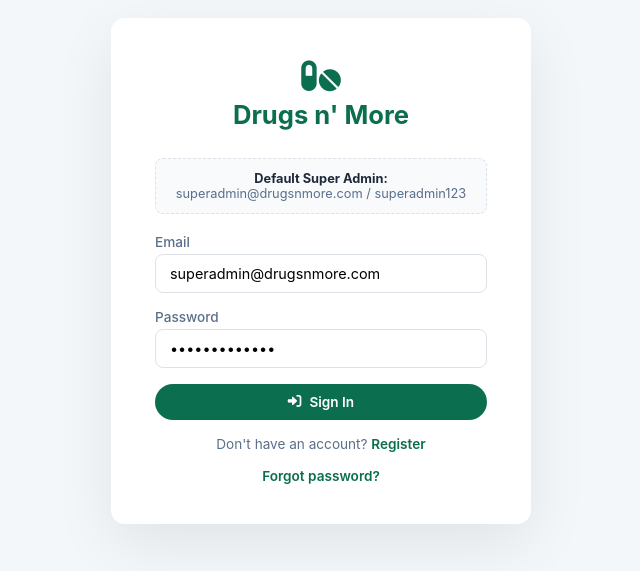
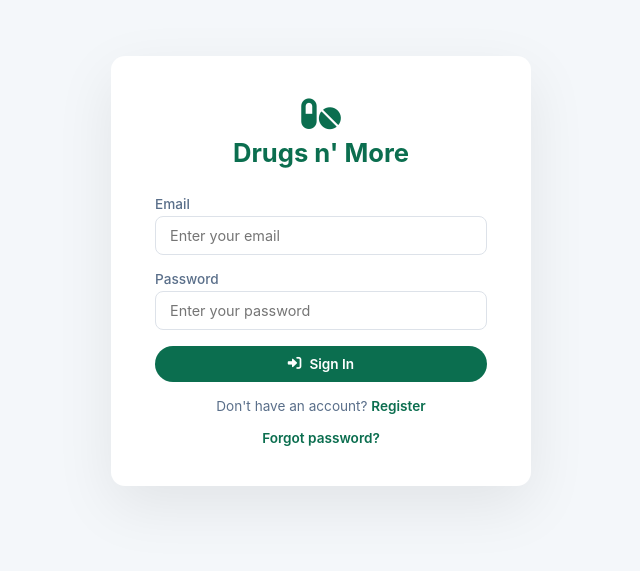
Before and after one commit to fintechzubysworld/drugsnmore, a plain HTML site: page ledger.html in a window 1280 px wide. Shown: the part 129-700 px from the top of the page, without its empty margins (319-959 px from the left). Drawn offline with Linux system fonts and the light colour scheme; no server answers.

Commit message:
Refactor login overlay for security and usability
Updated login overlay to remove hard-coded credentials and improve input placeholders.

```diff
--- a/ledger.html
+++ b/ledger.html
@@ -97,11 +97,11 @@
 <div class="login-page" id="loginPage" style="display:none;position:fixed;inset:0;z-index:9999;background:#f4f7fa;">
     <div class="login-box">
         <div class="brand"><i class="fas fa-pills"></i>Drugs n' More</div>
-            <div class="default-creds"><strong>Default Super Admin:</strong> superadmin@drugsnmore.com / superadmin123</div>
+        <!-- No hard-coded credentials -->
         <div id="loginError" style="color:#e74c3c;font-size:0.85rem;margin-bottom:12px;display:none;"></div>
-            <div class="form-group"><label>Email</label><input id="loginEmail" placeholder="user@example.com" value="superadmin@drugsnmore.com" /></div>
-            <div class="form-group"><label>Password</label><input id="loginPassword" type="password" placeholder="••••••••" value="superadmin123" /></div>
-            <button class="btn btn-primary" id="loginBtn"><i class="fas fa-sign-in-alt"></i> Sign In</button>
+        <div class="form-group"><label>Email</label><input id="loginEmail" type="email" placeholder="Enter your email" /></div>
+        <div class="form-group"><label>Password</label><input id="loginPassword" type="password" placeholder="Enter your password" /></div>
+        <button class="btn btn-primary" id="loginBtn" style="width:100%;justify-content:center;"><i class="fas fa-sign-in-alt"></i> Sign In</button>
         <div class="alt">Don't have an account? <a href="#" id="goToRegister">Register</a></div>
         <div class="alt"><a href="#" id="goToResetPass">Forgot password?</a></div>
     </div>
```
Lines whose indentation alone changed are shown as unchanged.
